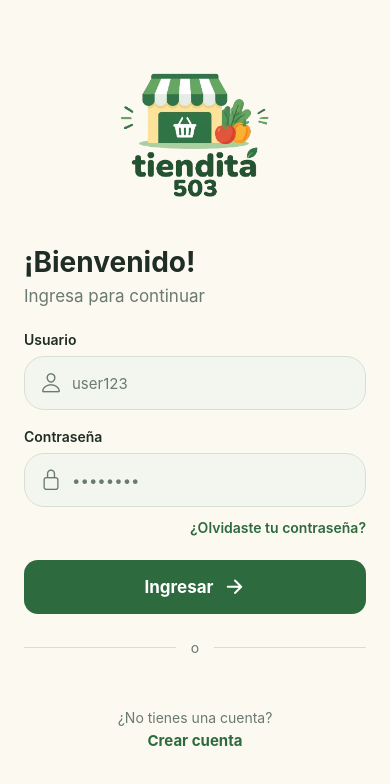
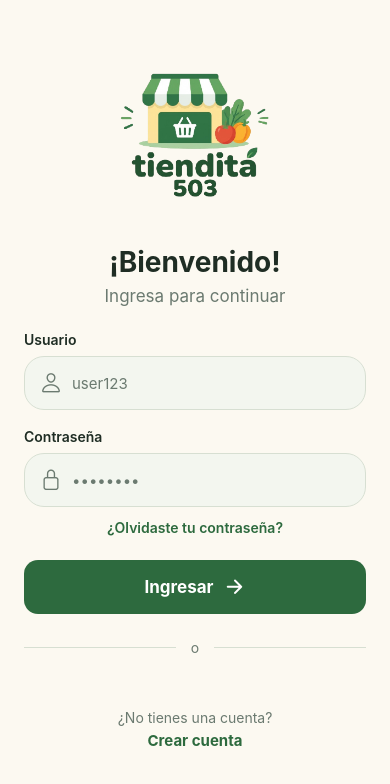
Before and after one commit to Saraivilla/Tiendita503-App, a React Native app: screen /Login in a window 390 px wide. Shown: the top 784 px of the page. Built offline with nearby package versions, Linux system fonts and the light colour scheme; what expo-sqlite would draw is missing.

Commit message:
FIX: Corrección de Centrado de Texto en LoginScreen

```diff
--- a/frontend/src/screens/LoginScreen.js
+++ b/frontend/src/screens/LoginScreen.js
@@ -212,6 +212,7 @@ const makeStyles = (colors) => StyleSheet.create({
    */
   header: {
     marginBottom: 25,
+    alignItems: 'center',
   },
 
   title: {
@@ -270,7 +271,7 @@ const makeStyles = (colors) => StyleSheet.create({
    * RECUPERAR CONTRASEÑA
    */
   forgotContainer: {
-    alignItems: 'flex-end',
+    alignItems: 'center',
     marginTop: 12,
   },
 
```
